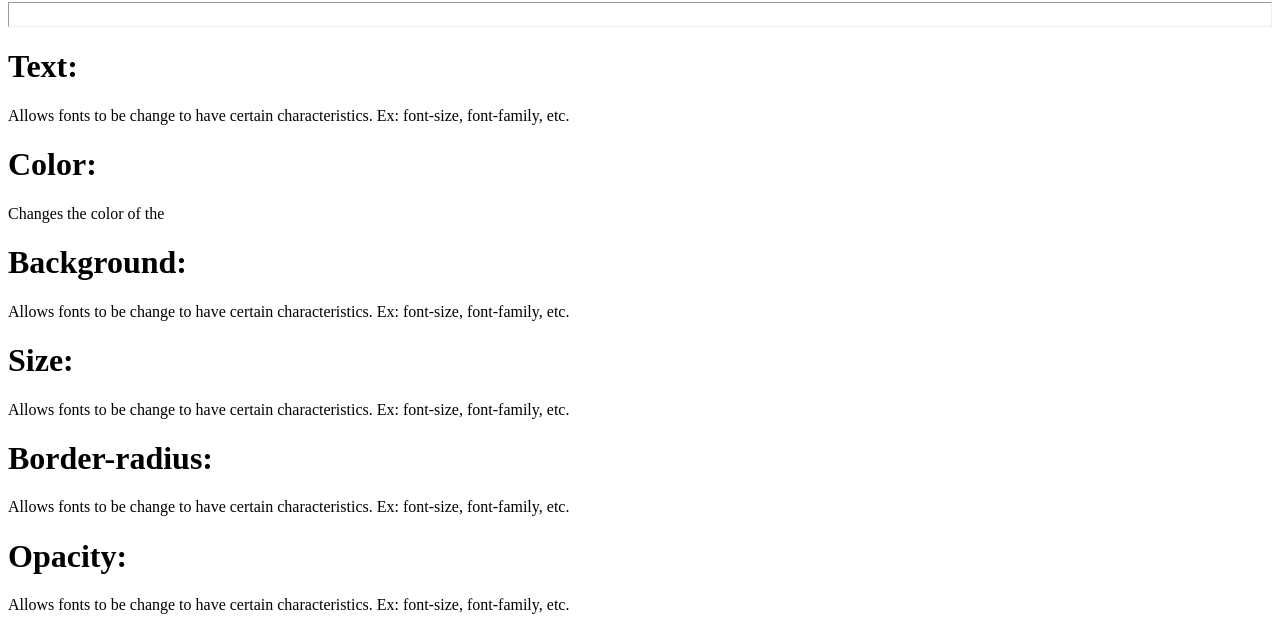
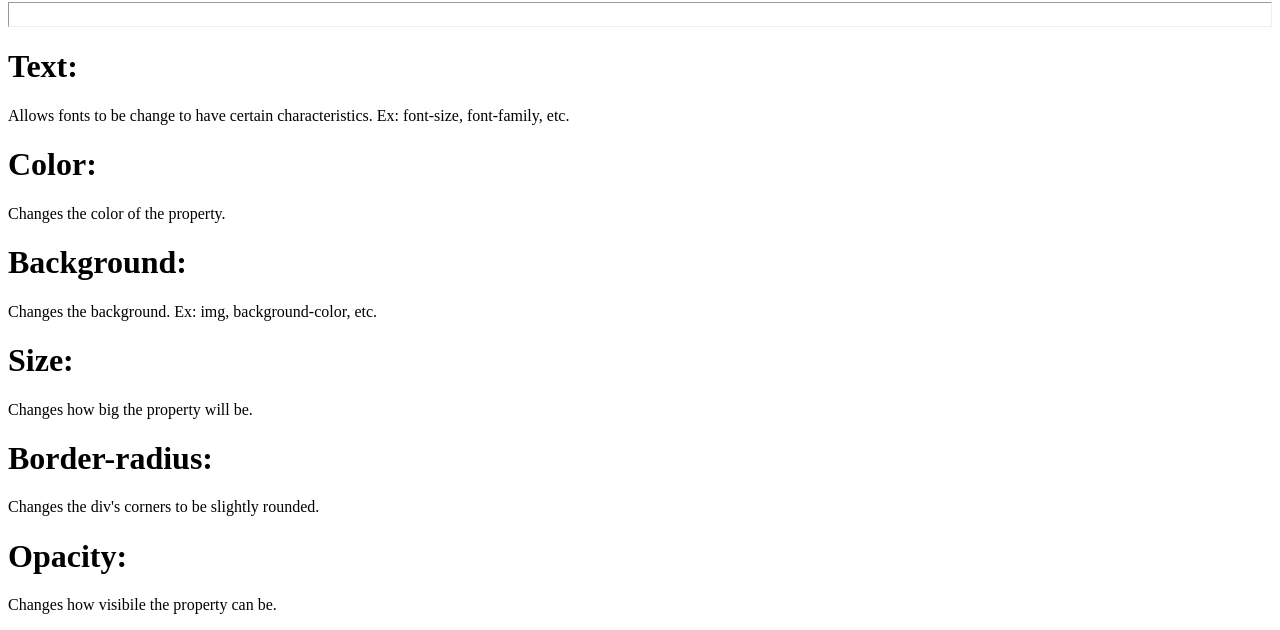
Before and after one commit to Povrty/CSS, a plain HTML site: page index.html in a window 1280 px wide. Shown: the part 435-1065 px from the top of the page. Drawn offline with Linux system fonts and the light colour scheme.

Commit message:
Created using Popcode: https://popcode.org

```diff
--- a/index.html
+++ b/index.html
@@ -46,33 +46,43 @@
                 </p>
             </div>
             <div class="Color cntflex">
-                <h1>Color:</h1>
+                <h1>
+                    Color:
+                </h1>
                 <p>
-                    Changes the color of the
+                    Changes the color of the property.
                 </p>
             </div>
             <div class="Background cntflex">
-                <h1>Background:</h1>
+                <h1>
+                    Background:
+                </h1>
                 <p>
-                    Allows fonts to be change to have certain characteristics. Ex: font-size, font-family, etc.
+                    Changes the background. Ex: img, background-color, etc.
                 </p>
             </div>
             <div class="Size cntflex">
-                <h1>Size:</h1>
+                <h1>
+                    Size:
+                </h1>
                 <p>
-                    Allows fonts to be change to have certain characteristics. Ex: font-size, font-family, etc.
+                    Changes how big the property will be.
                 </p>
             </div>
             <div class="Border-radius cntflex">
-                <h1>Border-radius:</h1>
+                <h1>
+                    Border-radius:
+                </h1>
                 <p>
-                    Allows fonts to be change to have certain characteristics. Ex: font-size, font-family, etc.
+                    Changes the div's corners to be slightly rounded.
                 </p>
             </div>
             <div class="Opacity cntflex">
-                <h1>Opacity:</h1>
+                <h1>
+                    Opacity:
+                </h1>
                 <p>
-                    Allows fonts to be change to have certain characteristics. Ex: font-size, font-family, etc.
+                    Changes how visibile the property can be.
                 </p>
             </div>
         </div>
```
